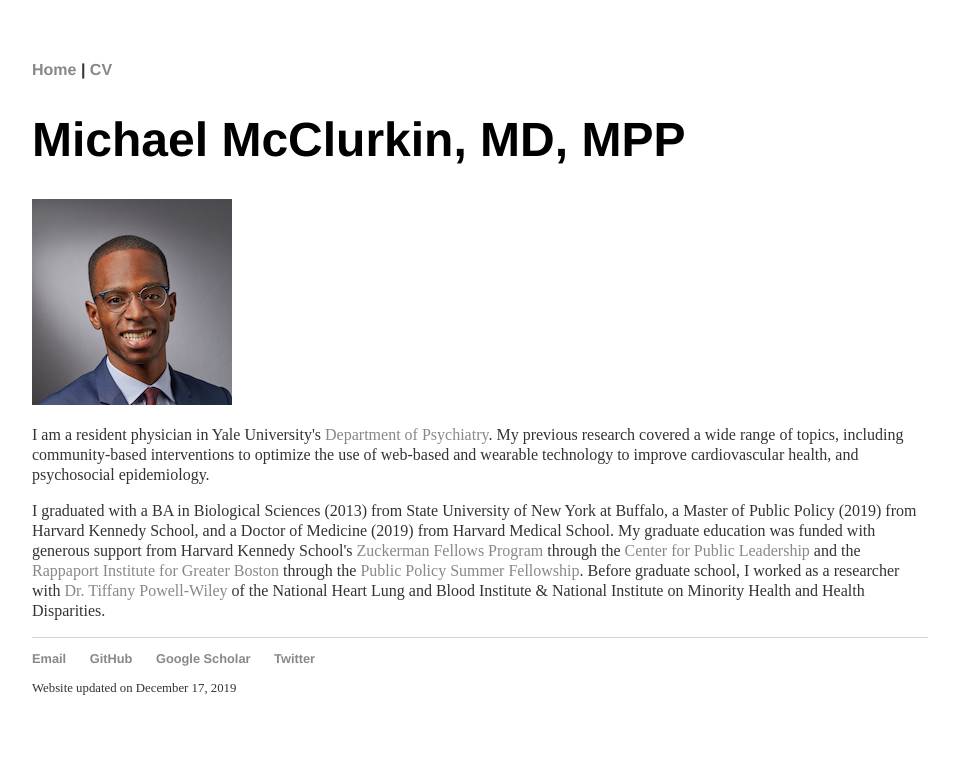
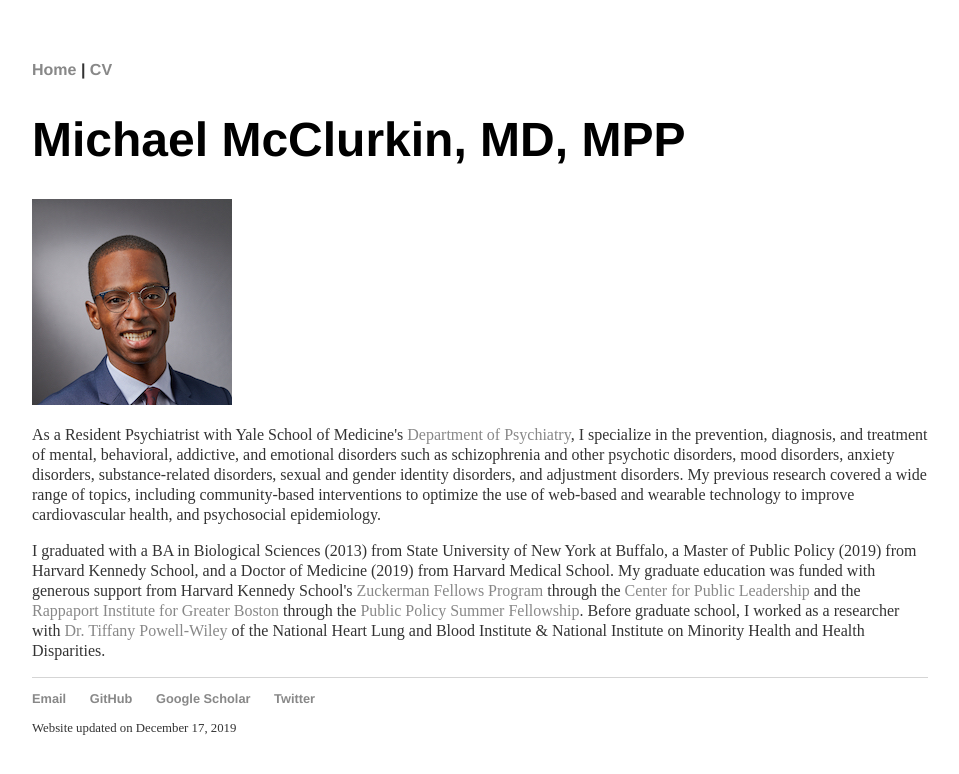
Before and after one commit to michaelmcclurkin/michaelmcclurkin.github.io, a Jekyll site: the page index.html, which Jekyll copies as it is, in a window 1280 px wide. Shown: the top 774 px of the page, without its empty margins (160-1119 px from the left). Built offline with Jekyll 4.4.1, drawn with Linux system fonts in a browser that asks for light colours.

Commit message:
Update index.html

```diff
--- a/index.html
+++ b/index.html
@@ -78,7 +78,7 @@
 
 			<img src="documents/photo.JPEG" alt="Michael McClurkin, MD, MPP" style="width:200px;height:206px;">
 
-			<p>I am a resident physician in Yale University's <a href="https://medicine.yale.edu/psychiatry/">Department of Psychiatry</a>. My previous research covered a wide range of topics, including community-based interventions to optimize the use of web-based and wearable technology to improve cardiovascular health, and psychosocial epidemiology.</p>
+			<p>As a Resident Psychiatrist with Yale School of Medicine's <a href="https://medicine.yale.edu/psychiatry/">Department of Psychiatry</a>, I specialize in the prevention, diagnosis, and treatment of mental, behavioral, addictive, and emotional disorders such as schizophrenia and other psychotic disorders, mood disorders, anxiety disorders, substance-related disorders, sexual and gender identity disorders, and adjustment disorders. My previous research covered a wide range of topics, including community-based interventions to optimize the use of web-based and wearable technology to improve cardiovascular health, and psychosocial epidemiology.</p>
 			<p>I graduated with a BA in Biological Sciences (2013) from State University of New York at Buffalo, a Master of Public Policy (2019) from Harvard Kennedy School, and a Doctor of Medicine (2019) from Harvard Medical School. My graduate education was funded with generous support from Harvard Kennedy School's <a href="https://cpl.hks.harvard.edu/zuckerman-fellowship/">Zuckerman Fellows Program</a> through the <a href="https://cpl.hks.harvard.edu/home/">Center for Public Leadership</a> and the <a href="https://www.hks.harvard.edu/centers/taubman/programs-research/rappaport/">Rappaport Institute for Greater Boston</a> through the <a href="https://www.hks.harvard.edu/centers/taubman/programs-research/rappaport/student-opportunities/public-policy-summer-fellowship/">Public Policy Summer Fellowship</a>. Before graduate school, I worked as a researcher with <a href="https://www.nhlbi.nih.gov/science/social-determinants-obesity-and-cardiovascular-risk/">Dr. Tiffany Powell-Wiley</a> of the National Heart Lung and Blood Institute & National Institute on Minority Health and Health Disparities. </p>
 </div>
 
```
